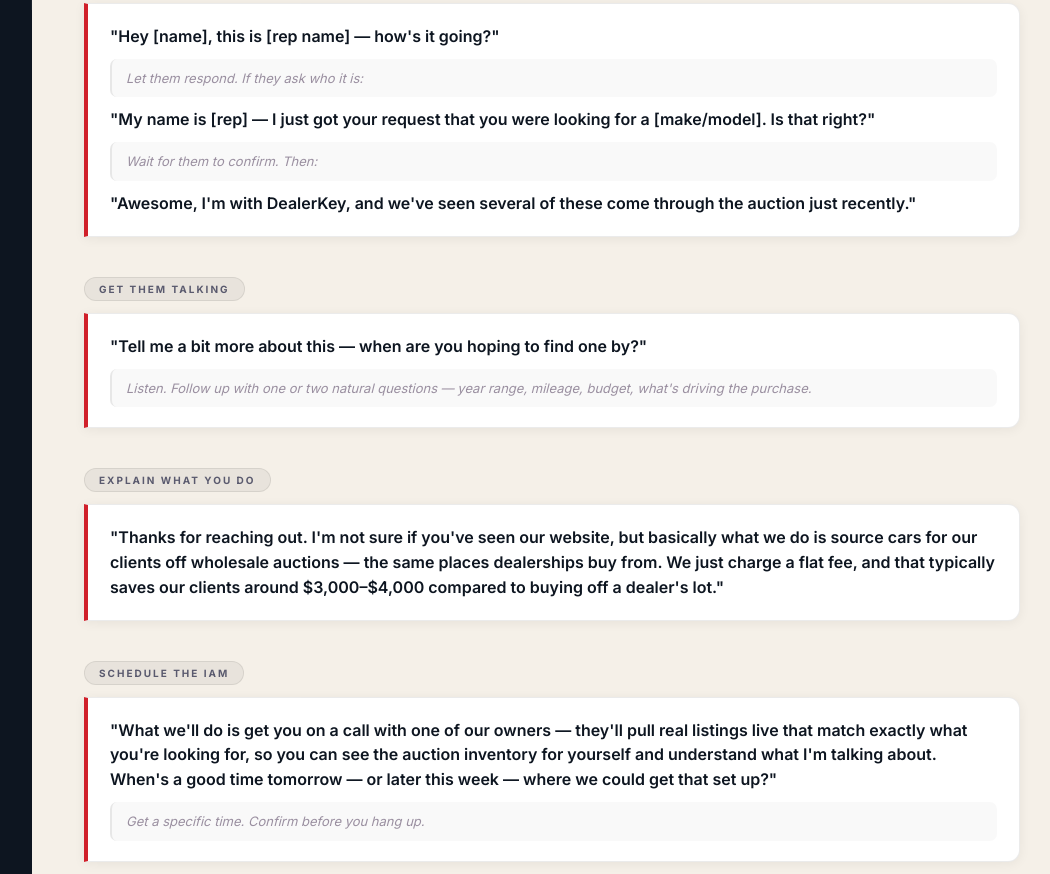
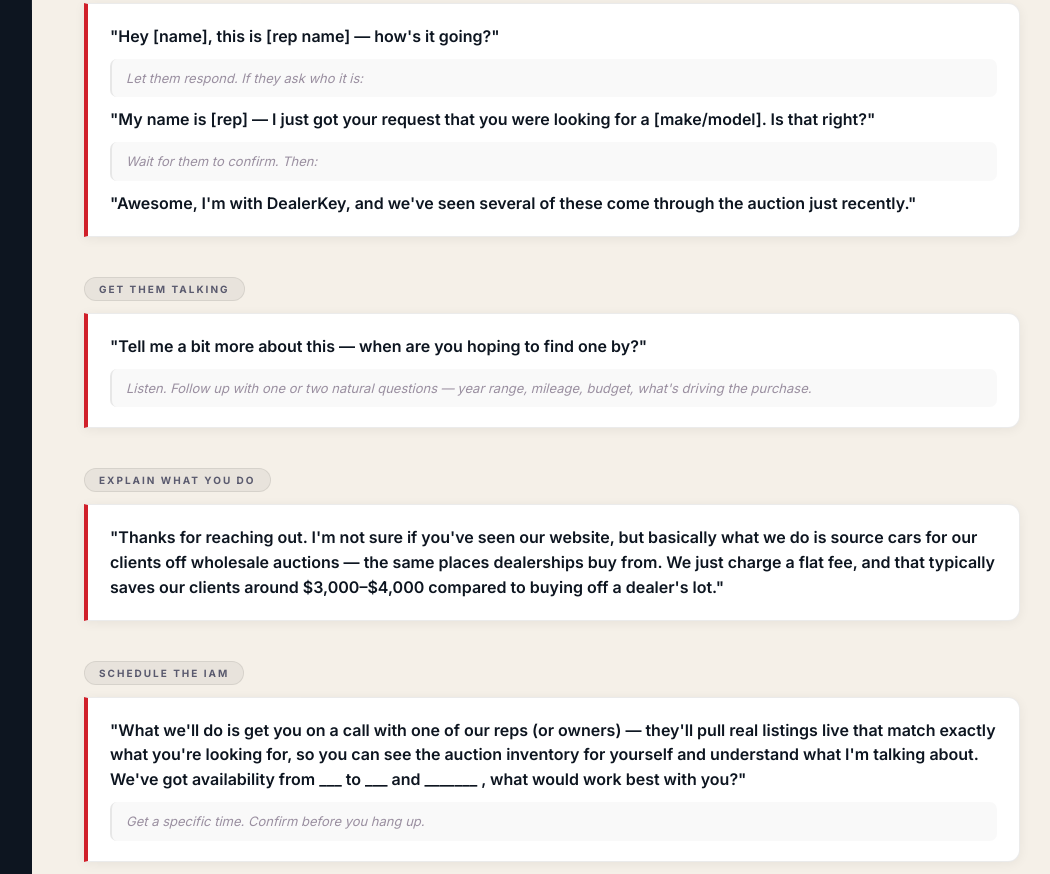
Before and after one commit to kadenpassey-max/dealerkey-training-2.0, a plain HTML site: page index.html in a window 1280 px wide. Shown: the part 790-1664 px from the top of the page, without its empty margins (208-1258 px from the left). Drawn offline with nearby package versions, Linux system fonts and the light colour scheme.

Commit message:
Tweak IAM scheduling line: offer availability windows, allow reps or owners
Co-Authored-By: Claude Sonnet 5 <noreply@anthropic.com>
Claude-Session: https://claude.ai/code/session_01VdLmzvM85N98cHWsRxnSTk

```diff
--- a/index.html
+++ b/index.html
@@ -606,7 +606,7 @@ hr { border: none; border-top: 1px solid rgba(0,0,0,0.08); margin: 28px 0; }
   <h3>Explain what you do</h3>
   <div class="script"><strong>"Thanks for reaching out. I'm not sure if you've seen our website, but basically what we do is source cars for our clients off wholesale auctions — the same places dealerships buy from. We just charge a flat fee, and that typically saves our clients around $3,000–$4,000 compared to buying off a dealer's lot."</strong></div>
   <h3>Schedule the IAM</h3>
-  <div class="script"><strong>"What we'll do is get you on a call with one of our owners — they'll pull real listings live that match exactly what you're looking for, so you can see the auction inventory for yourself and understand what I'm talking about. When's a good time tomorrow — or later this week — where we could get that set up?"</strong><span class="sd">Get a specific time. Confirm before you hang up.</span></div>
+  <div class="script"><strong>"What we'll do is get you on a call with one of our reps (or owners) — they'll pull real listings live that match exactly what you're looking for, so you can see the auction inventory for yourself and understand what I'm talking about. We've got availability from ___ to ___ and _______ , what would work best with you?"</strong><span class="sd">Get a specific time. Confirm before you hang up.</span></div>
 </div>
 
 <!-- P1B: TEXT SEQUENCE -->
```
